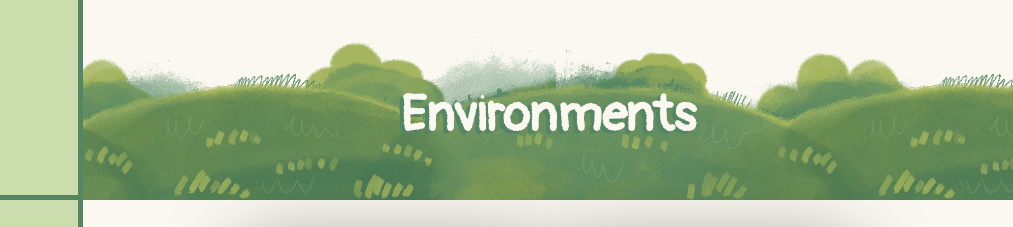
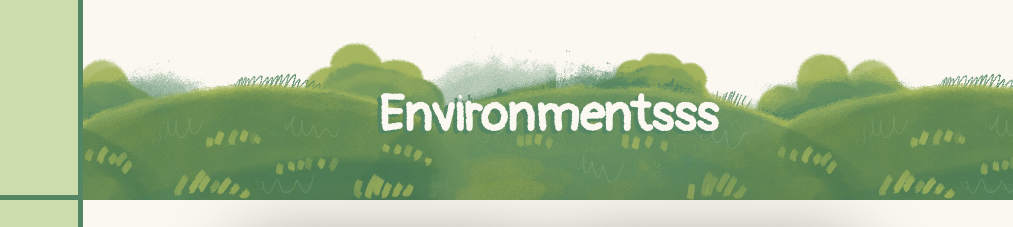
Before and after one commit to reuel5904/kat-portfolio, a plain HTML site: page environments.html in a window 1280 px wide. Shown: the top 227 px of the page, 267-1280 px from the left. Drawn offline with nearby package versions, Linux system fonts and the light colour scheme; grey boxes are pictures that could not be loaded.

Commit message:
Test commit

```diff
--- a/environments.html
+++ b/environments.html
@@ -41,7 +41,7 @@
         <div class="container">
             <div class="banner">
                 <span class="openMobileContainer">
-                    <h2 class="banner-text">Environments</h2>
+                    <h2 class="banner-text">Environmentsss</h2>
                 </span>
             </div>
             <i class="fas fa-bars openMobile" onclick="openNav()"></i>
```
